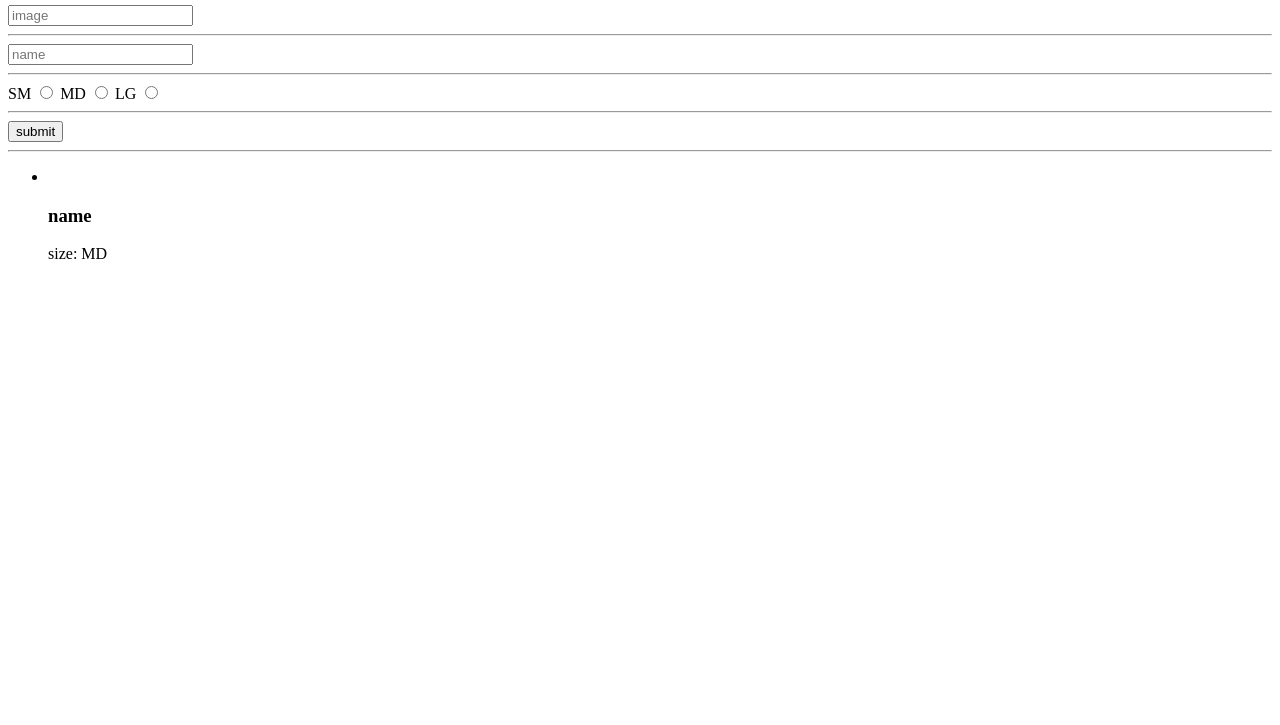
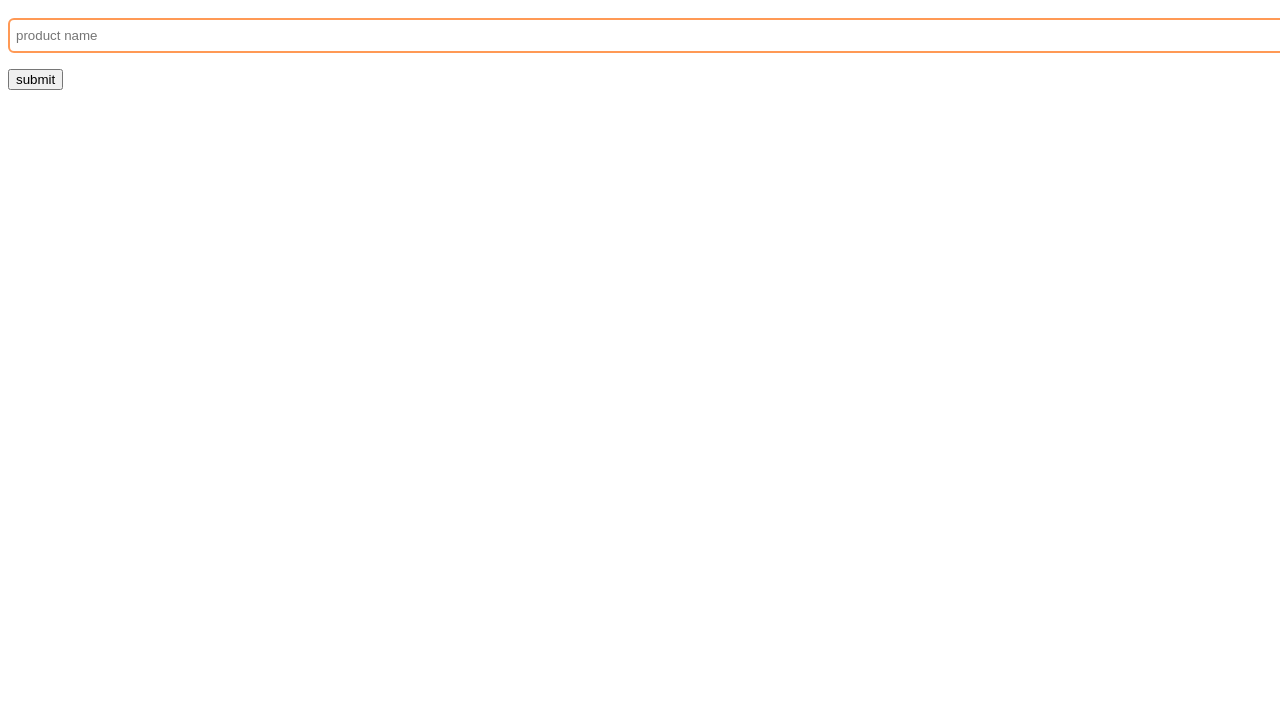
Before and after one commit to hosseinnaseriir/ts-js-modules, a website with bundled scripts: page index.html in a window 1280 px wide. Shown: the part 75-800 px from the top of the page. Built offline with nearby package versions, Linux system fonts and the light colour scheme.

Commit message:
component implementation

```diff
--- a/index.html
+++ b/index.html
@@ -8,8 +8,8 @@
 </head>
 
 <body>
-    <h1>js</h1>
-    <input id="image" placeholder="image" type="text">
+    <div id="root"></div>
+    <!-- <input id="image" placeholder="image" type="text">
     <hr>
     <input id="name" placeholder="name" type="text">
     <hr>
@@ -24,14 +24,8 @@
 
     <hr>
     <ul id="prdoducts">
-        <li>
-            <img src="" alt="">
-            <h3>name</h3>
-            <p>
-                size: <span>MD</span>
-            </p>
-        </li>
-    </ul>
+
+    </ul> -->
     <script type="module" src="./dist/index.js"></script>
 </body>
 
--- /dev/null
+++ b/src/app/app.ts
@@ -0,0 +1,11 @@
+import { ProductForm } from "../components/ProductForm.js"
+import { box } from "../utils.js"
+
+
+
+export const App = () => {
+    return box({
+        el: 'div',
+        children: [ProductForm()]
+    })
+}
--- /dev/null
+++ b/src/components/ProductForm.ts
@@ -0,0 +1,32 @@
+import { box } from "../utils.js"
+import { Textfiled } from "./Textfield.js"
+
+export const ProductForm = () => {
+
+    const formData = {
+        image: "",
+        name: ""
+    }
+
+    return box({
+        el: 'div',
+        children: [
+            Textfiled({
+                label: "image",
+                placeholder: "product image",
+                onKeyUp: (e: Event) => formData.image = (e.target as HTMLInputElement).value,
+            }),
+            Textfiled({
+                placeholder: "product name",
+                onKeyUp: (e: Event) => formData.name = (e.target as HTMLInputElement).value,
+            }),
+            box({
+                el: 'button',
+                children: "submit",
+                attr: {
+                    onClick: () => console.log(formData),
+                }
+            })
+        ]
+    })
+}
--- /dev/null
+++ b/src/components/Textfield.ts
@@ -0,0 +1,45 @@
+import { BoxProps } from "../types.js"
+import { box } from "../utils.js"
+
+type TextFieldProps = BoxProps['attr'] & {
+    label?: BoxProps['children']
+};
+
+export const Textfiled = (props?: TextFieldProps) => {
+
+    const id = crypto.randomUUID();
+
+    return box({
+        attr: {
+            style: {
+                margin: "16px 0",
+            },
+        },
+        children: [
+            props?.label ? box({
+                el: 'label',
+                children: "label",
+                attr: {
+                    for: props.id ?? id
+                }
+            }) : "",
+            box({
+                el: 'input',
+                attr: {
+                    id,
+                    ...props,
+                    style: {
+                        width: '100%',
+                        marginTop: "4px",
+                        backgroundColor: "white",
+                        color: '#323232',
+                        padding: "8px 6px",
+                        borderRadius: "6px",
+                        border: '2px solid #f95',
+                        outline: 'none'
+                    },
+                }
+            })
+        ]
+    })
+}
--- a/src/create.ts
+++ b/src/create.ts
@@ -49,7 +49,6 @@ export const createProductCard = (product: ProductType) => {
     prdoductsEl.append(li)
 }
 
-
 export const renderProducts = () => {
     const productsListJson = localStorage.getItem("products") ?? "";
     const productsList = productsListJson ? JSON.parse(productsListJson) : [];
--- a/src/importer.ts
+++ b/src/importer.ts
@@ -1,5 +1,4 @@
 // Import Node Elements From HTML
-
 export const imageInput = <HTMLInputElement>document.getElementById('image');
 export const nameInput = <HTMLInputElement>document.getElementById('name');
 export const smInput = <HTMLInputElement>document.getElementById('sm');
@@ -7,3 +6,4 @@ export const mdInput = <HTMLInputElement>document.getElementById('md');
 export const lgInput = <HTMLInputElement>document.getElementById('lg');
 export const submitEl = <HTMLButtonElement>document.getElementById('submit');
 export const prdoductsEl = <HTMLUListElement>document.getElementById("prdoducts");
+export const root = <HTMLUListElement>document.getElementById("root");
--- a/src/index.ts
+++ b/src/index.ts
@@ -1,5 +1,11 @@
-import { submitEl } from './importer.js';
-import { handleSubmitProduct } from './evnets.js'
-import { renderProducts } from './create.js';
-renderProducts()
-submitEl?.addEventListener("click", handleSubmitProduct)
+// import { submitEl } from './importer.js';
+// import { handleSubmitProduct } from './evnets.js'
+// import { renderProducts } from './create.js';
+// renderProducts()
+// submitEl?.addEventListener("click", handleSubmitProduct)
+
+import { App } from "./app/app.js";
+import { root } from "./importer.js";
+
+
+root.append(App())
--- a/src/utils.ts
+++ b/src/utils.ts
@@ -1,17 +1,21 @@
-type BoxProps = {
-    el?: string;
-    children: Array<string | Node | HTMLElement> | string | HTMLElement | Node;
-    attr?: {
-        [key: string]: any
-    }
-}
+import { BoxProps } from "./types";
+
 
 export const box = (props: BoxProps): HTMLElement => {
     const el = document.createElement(props.el ?? "div");
     if (props.children && Array.isArray(props.children)) el.append(...props.children)
-    else el.append(props.children);
+    if (props.children && !Array.isArray(props.children)) el.append(props.children);
     if (props.attr) {
         Object.keys(props.attr).forEach(key => {
+            if (key.startsWith("on")) {
+                return el.addEventListener(key.slice(2).toLowerCase(), props.attr![key])
+            }
+            if (key === "style") {
+                return Object.entries(props.attr![key]).forEach(styleEntiti => {
+                    // @ts-ignore
+                    el.style[styleEntiti[0]] = styleEntiti[1]
+                })
+            };
             el.setAttribute(key, props.attr![key])
         })
     }
--- a/tsconfig.json
+++ b/tsconfig.json
@@ -9,7 +9,7 @@
     // "disableSolutionSearching": true,                 /* Opt a project out of multi-project reference checking when editing. */
     // "disableReferencedProjectLoad": true,             /* Reduce the number of projects loaded automatically by TypeScript. */
     /* Language and Environment */
-    "target": "es2016", /* Set the JavaScript language version for emitted JavaScript and include compatible library declarations. */
+    "target": "es2017", /* Set the JavaScript language version for emitted JavaScript and include compatible library declarations. */
     // "lib": [],                                        /* Specify a set of bundled library declaration files that describe the target runtime environment. */
     // "jsx": "preserve",                                /* Specify what JSX code is generated. */
     // "experimentalDecorators": true,                   /* Enable experimental support for legacy experimental decorators. */
```
Also changed, not shown: src/types.ts (+8 -0 lines), dist/index.js.
